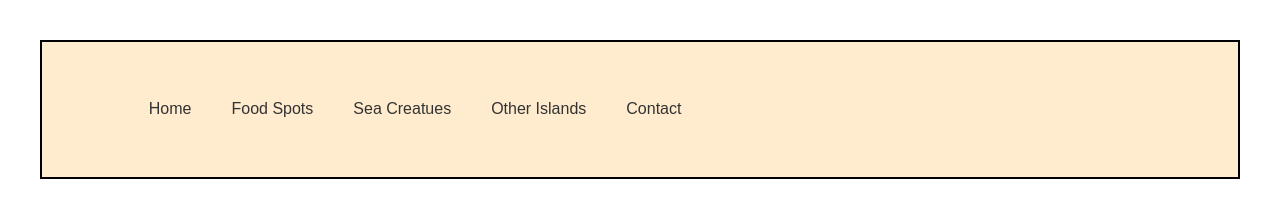
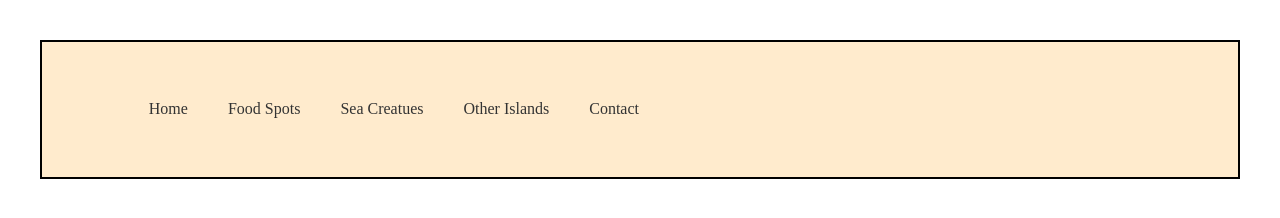
Before and after one commit to devanohdevan/CIS233DA, a plain HTML site: page CIS233DA-main/week 3/oahu.html in a window 1280 px wide. Drawn offline with Linux system fonts and the light colour scheme.

Commit message:
add my front

```diff
--- a/CIS233DA-main/week 3/style.css
+++ b/CIS233DA-main/week 3/style.css
@@ -162,7 +162,6 @@ p:hover {
   }
 }
 
-
 nav ul {
   display: flex;
   list-style: none;
@@ -187,3 +186,12 @@ nav ul li a {
 nav ul li a:hover {
   color: #ffd700; /* Gold */
 }
+
+@font-face {
+  font-family: pizza;
+  src: url(DancingScript-Regular.ttf");
+}
+
+body {
+  font-family: "pizza", "dancingscript";
+}
```
